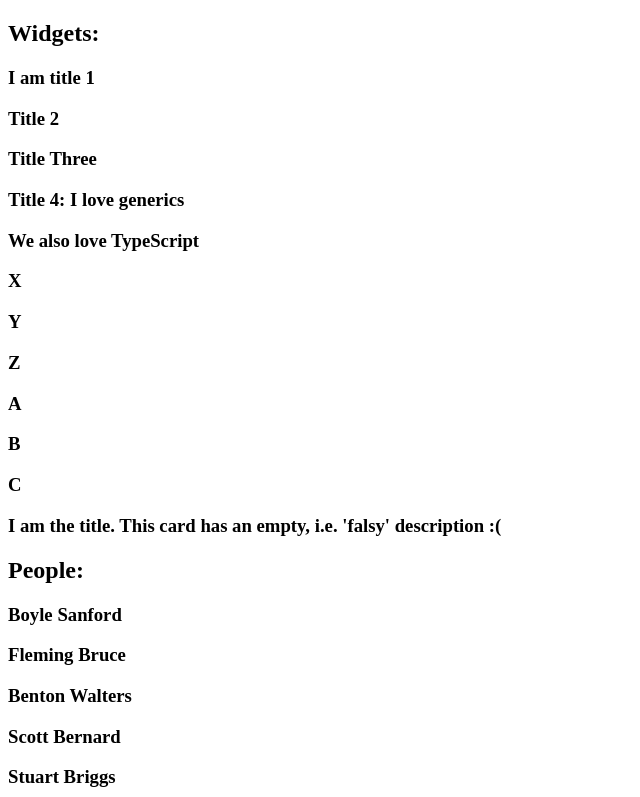
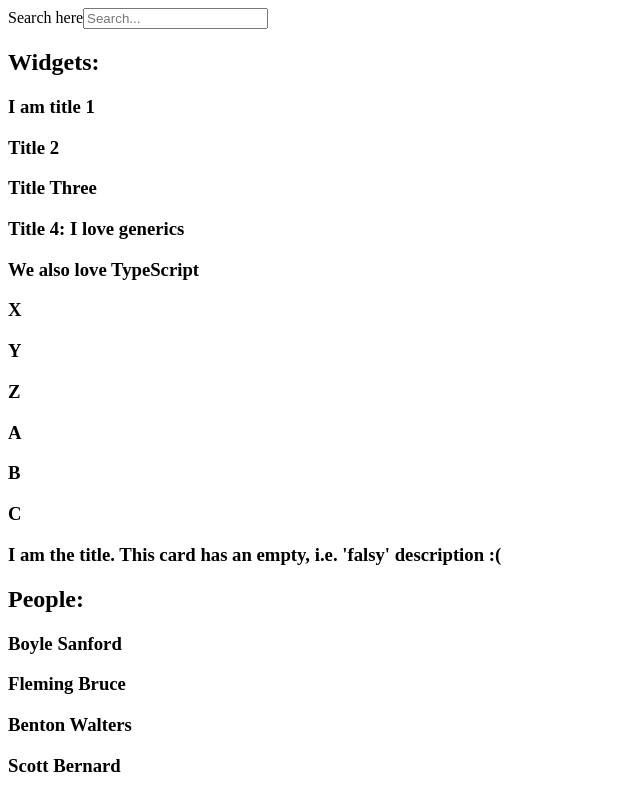
Before and after one commit to bdushimi/typescript-projects, a React (Create React App) app in the folder generic-search-sort-filter/: page / in a window 1280 px wide. Shown: the top 797 px of the page, without its empty margins (0-640 px from the left). Built offline with nearby package versions, Linux system fonts and the light colour scheme.

Commit message:
Adds generic search fuctionality

```diff
--- a/generic-search-sort-filter/src/App.tsx
+++ b/generic-search-sort-filter/src/App.tsx
@@ -1,18 +1,33 @@
-import React from 'react';
-
+import React, {useState} from 'react';
 import {widgets} from './mock-data/widget';
 import {people} from './mock-data/people';
 import {genericSearch} from './utils/genericSearch';
+import {SearchInput} from './components/SearchInput';
 
 function App() {
+  const [query, setQuery] = useState('');
   return (
     <>
+      <SearchInput setSearchQuery={setQuery} />
       <h2>Widgets: </h2>
-      {widgets.map(widget => (
+      {widgets
+        .filter(widget =>
+          genericSearch(widget, ['title', 'description'], query, false)
+        )
+        .map(widget => (
           <h3 key={widget.id}>{widget.title}</h3>
         ))}
       <h2>People: </h2>
-      {people.map((person, index) => (
+      {people
+        .filter(person =>
+          genericSearch(
+            person,
+            ['firstName', 'lastName', 'eyeColor'],
+            query,
+            false
+          )
+        )
+        .map((person, index) => (
           <h3 key={index}>
             {person.firstName} {person.lastName}
           </h3>
--- /dev/null
+++ b/generic-search-sort-filter/src/components/SearchInput.tsx
@@ -0,0 +1,26 @@
+import React from 'react';
+
+export interface ISearchInputProps {
+  setSearchQuery: (searchQuery: string) => void;
+}
+
+export function SearchInput(props: ISearchInputProps) {
+  const {setSearchQuery} = props;
+  return (
+    <>
+      <label htmlFor="search" className="mt-3">
+        Search here
+      </label>
+      <input
+        id="search"
+        className="form-control full-width"
+        type="search"
+        placeholder="Search..."
+        aria-label="Search"
+        onChange={event => {
+          setSearchQuery(event.target.value);
+        }}
+      />
+    </>
+  );
+}
```
Also changed, not shown: generic-search-sort-filter/tsconfig.json (+7 -2 lines), generic-search-sort-filter/src/components/SearchInput.ts (deleted). Lines whose indentation alone changed are shown as unchanged.
